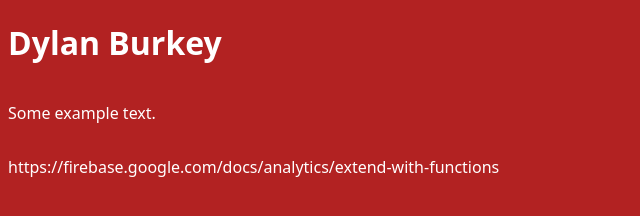
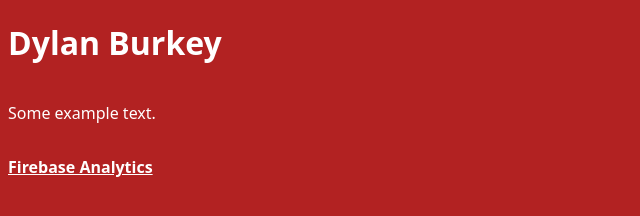
Before and after one commit to selfishself/pwa-test, a plain HTML site: page index.html in a window 1280 px wide. Shown: the whole page, without its empty margins (0-640 px from the left). Drawn offline with nearby package versions, Linux system fonts and the light colour scheme.

Commit message:
Update index

```diff
--- a/index.html
+++ b/index.html
@@ -5,7 +5,10 @@
     <meta name="viewport" content="width=device-width, initial-scale=1.0">
     <meta http-equiv="X-UA-Compatible" content="ie=edge">
     <script src="service-worker.js"></script>
+    <link rel="preconnect" href="https://ajax.googleapis.com/">
     <link rel="dns-prefetch" href="https://ajax.googleapis.com/">
+    <link rel="prefetch" href="main.css">
+
 
     <title>Document</title>
 
@@ -24,7 +27,7 @@
             </p>
           </section>
           <section class="item">
-            https://firebase.google.com/docs/analytics/extend-with-functions
+            <a rel="follow" href-"https://firebase.google.com/docs/analytics/extend-with-functions">Firebase Analytics</a>
 
           </section>
           <section class="item"></section>
--- a/main.css
+++ b/main.css
@@ -20,3 +20,9 @@ body {
   flex-wrap: nowrap;
   margin: 1em auto;
 }
+
+a {
+  color: #fff;
+  font-weight: 600;
+  text-decoration: underline;
+}
```
